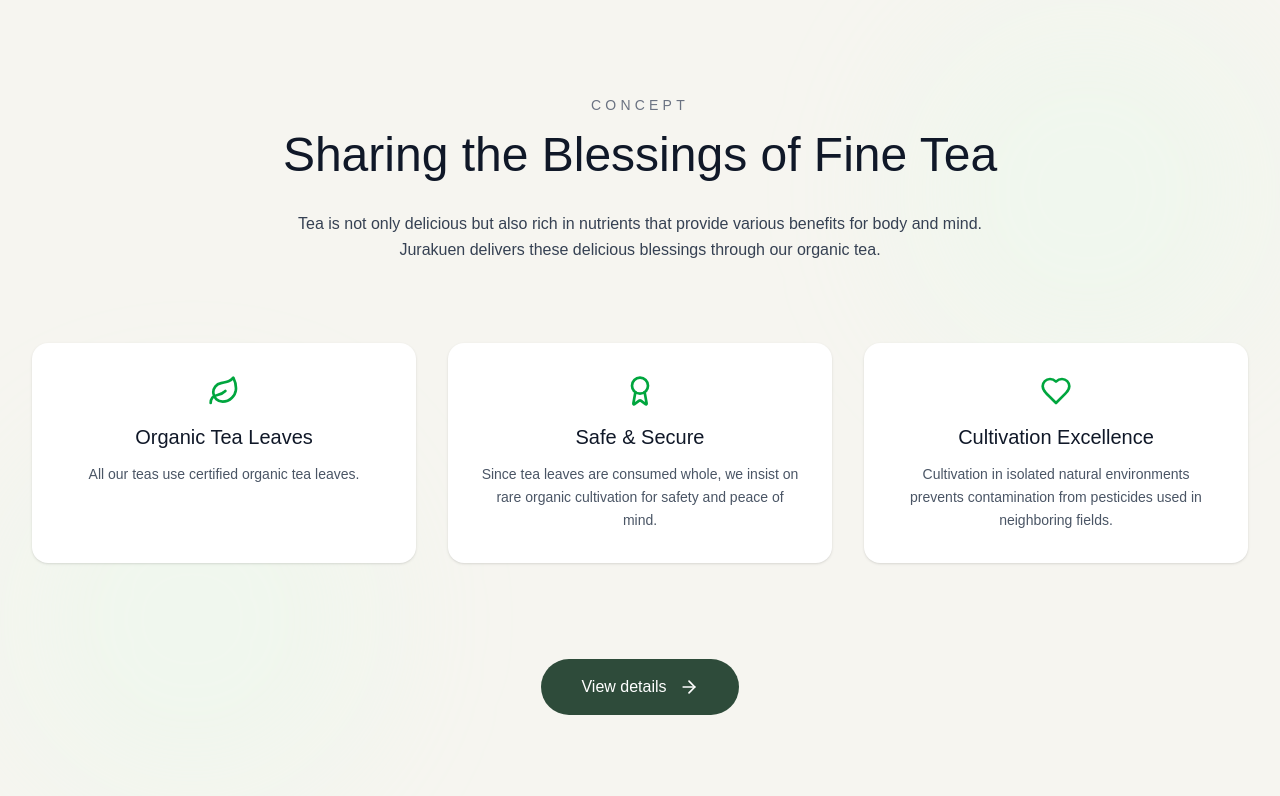
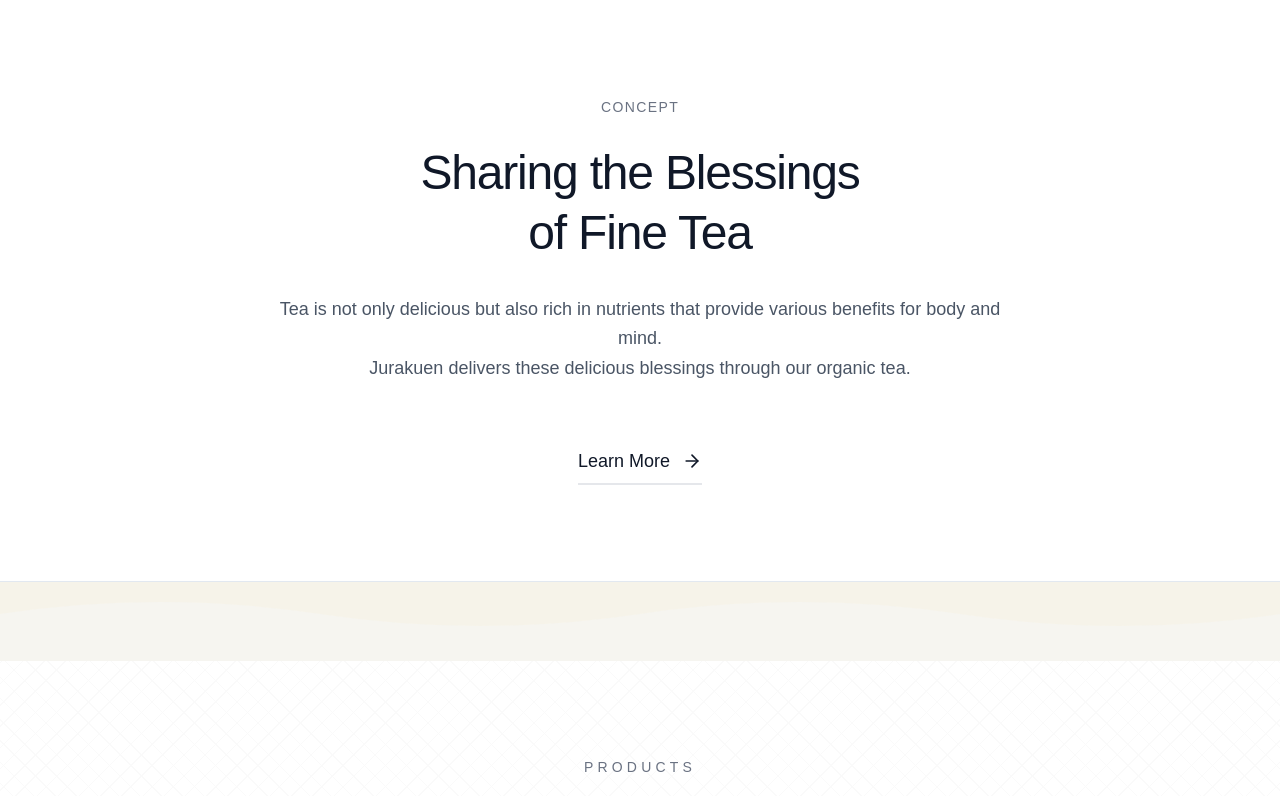
Before and after one commit to bbbyk105/jurakuen, a Next.js app: page /en in a window 1280 px wide. Shown: the part 880-1676 px from the top of the page. Built offline with nearby package versions, Linux system fonts and the light colour scheme.

Commit message:
about の編集

```diff
--- a/src/app/[locale]/(landing)/About.tsx
+++ b/src/app/[locale]/(landing)/About.tsx
@@ -1,121 +1,83 @@
 "use client";
 import React from "react";
 import { motion } from "framer-motion";
-import { Leaf, Award, Heart, ArrowRight } from "lucide-react";
+import { ArrowRight } from "lucide-react";
 import { useLocale } from "next-intl";
-import { BlobDecor } from "./Helpers";
 import { Link } from "@/i18n/routing";
 
 const About = () => {
   const locale = useLocale();
 
-  const commitments = [
-    {
-      icon: <Leaf className="w-8 h-8" />,
-      title: locale === "ja" ? "オーガニック茶葉" : "Organic Tea Leaves",
-      desc:
-        locale === "ja"
-          ? "すべてのお茶にオーガニック茶葉を使用しています。"
-          : "All our teas use certified organic tea leaves.",
-    },
-    {
-      icon: <Award className="w-8 h-8" />,
-      title: locale === "ja" ? "安心・安全" : "Safe & Secure",
-      desc:
-        locale === "ja"
-          ? "茶葉を丸ごと食すので、安心・安全を考えて生産が難しい希少なオーガニックにこだわります。"
-          : "Since tea leaves are consumed whole, we insist on rare organic cultivation for safety and peace of mind.",
-    },
-    {
-      icon: <Heart className="w-8 h-8" />,
-      title: locale === "ja" ? "栽培へのこだわり" : "Cultivation Excellence",
-      desc:
-        locale === "ja"
-          ? "周囲とは隔離された大自然の中で栽培をおこなうことで他の畑で使用された農薬等が風に吹かれて混じってしまうことを防いでいます。"
-          : "Cultivation in isolated natural environments prevents contamination from pesticides used in neighboring fields.",
-    },
-  ];
+  return (
+    <div className="bg-white border-b" id="about">
+      <div className="max-w-7xl mx-auto px-4 sm:px-6 lg:px-8">
+        {/* メインコンテンツセクション */}
+        <div className="py-16 sm:py-20 lg:py-24">
+          {/* ヘッダー */}
+          <div className="text-center mb-16">
+            <div className="mb-6">
+              <span className="text-sm font-medium text-gray-500 tracking-widest uppercase">
+                CONCEPT
+              </span>
+            </div>
 
-  return (
-    <section className="py-24 bg-[#f6f5f0] relative overflow-hidden" id="about">
-      <BlobDecor pos="top-0 right-0" />
-      <BlobDecor pos="bottom-0 left-0" />
-      <div className="max-w-7xl mx-auto px-4 lg:px-8 relative z-10">
-        {/* Concept */}
-        <header className="text-center mb-20">
-          <p className="text-sm tracking-[0.3em] text-gray-500 mb-4">CONCEPT</p>
-          <h2 className="text-3xl md:text-4xl lg:text-5xl font-light text-gray-900 mb-8">
-            {locale === "ja"
-              ? "おいしいお茶のお福分け"
-              : "Sharing the Blessings of Fine Tea"}
-          </h2>
-          <p className="max-w-3xl mx-auto text-gray-700 leading-relaxed">
+            <h2 className="text-xl sm:text-2xl md:text-4xl lg:text-5xl font-light text-gray-900 mb-8 tracking-tight leading-tight">
               {locale === "ja" ? (
                 <>
-                抹茶は美味しいだけでなく、茶葉に含まれる豊富な栄養素から
-                <br className="hidden md:block" />
-                身体や心に様々な良い効果が期待されています。
-                <br className="hidden md:block" />
+                  おいしいお茶の
+                  <br />
+                  お福分け
+                </>
+              ) : (
+                <>
+                  Sharing the Blessings
+                  <br />
+                  of Fine Tea
+                </>
+              )}
+            </h2>
+
+            <div className="max-w-3xl mx-auto">
+              <p className="text-base sm:text-lg text-gray-600 leading-relaxed">
+                {locale === "ja" ? (
+                  <>
+                    お茶は美味しいだけでなく、茶葉に含まれる豊富な栄養素から身体や心に様々な良い効果が期待されています。
+                    <br className="hidden sm:block" />
                     聚楽苑は無農薬茶を通して、おいしい福をたくさんの人に届けます。
                   </>
                 ) : (
                   <>
                     Tea is not only delicious but also rich in nutrients that
                     provide various benefits for body and mind.
-                <br className="hidden md:block" />
-                Jurakuen delivers these delicious blessings through our organic
-                tea.
+                    <br className="hidden sm:block" />
+                    Jurakuen delivers these delicious blessings through our
+                    organic tea.
                   </>
                 )}
               </p>
-        </header>
+            </div>
+          </div>
 
-        {/* Commitments */}
-        <div className="grid md:grid-cols-3 gap-8 mb-24">
-          {commitments.map((c, i) => (
+          {/* CTAセクション */}
+          <div className="text-center">
             <motion.div
-              key={i}
-              initial={{ opacity: 0, y: 30 }}
+              initial={{ opacity: 0, y: 20 }}
               whileInView={{ opacity: 1, y: 0 }}
               viewport={{ once: true }}
-              transition={{ duration: 0.6, delay: i * 0.1 }}
-              className="text-center"
-            >
-              <div className="bg-white rounded-2xl p-8 shadow-sm hover:shadow-xl transition-shadow duration-300 h-full">
-                <div className="text-green-600 mb-4 flex justify-center">
-                  {c.icon}
-                </div>
-                <h3 className="text-xl font-medium text-gray-900 mb-3">
-                  {c.title}
-                </h3>
-                <p className="text-sm text-gray-600 leading-relaxed">
-                  {c.desc}
-                </p>
-              </div>
-            </motion.div>
-          ))}
-        </div>
-
-        {/* Button centered */}
-        <div className="text-center">
-          <motion.div
-            initial={{ opacity: 0, y: 30 }}
-            whileInView={{ opacity: 1, y: 0 }}
-            viewport={{ once: true }}
-            transition={{ duration: 0.6, delay: 0.3 }}
+              transition={{ duration: 0.6 }}
             >
               <Link
                 href="/about"
-              className="group inline-flex items-center gap-3 bg-matcha-dark text-white px-10 py-4 rounded-full overflow-hidden transition-all hover:bg-matcha-medium"
+                className="group inline-flex items-center gap-3 text-gray-900 font-medium text-lg border-b-2 border-gray-200 pb-2 hover:border-green-600 transition-colors duration-300"
               >
-              <span className="font-medium relative z-10">View details</span>
-              <ArrowRight className="w-5 h-5 relative z-10 group-hover:translate-x-1 transition-transform" />
-              <div className="absolute inset-0 bg-gradient-to-r from-matcha-medium to-matcha-dark opacity-0 group-hover:opacity-100 transition-opacity duration-500" />
+                <span>{locale === "ja" ? "詳しく見る" : "Learn More"}</span>
+                <ArrowRight className="w-5 h-5 group-hover:translate-x-1 transition-transform duration-300" />
               </Link>
             </motion.div>
           </div>
         </div>
-    </section>
+      </div>
+    </div>
   );
 };
 
```
Lines whose indentation alone changed are shown as unchanged.
